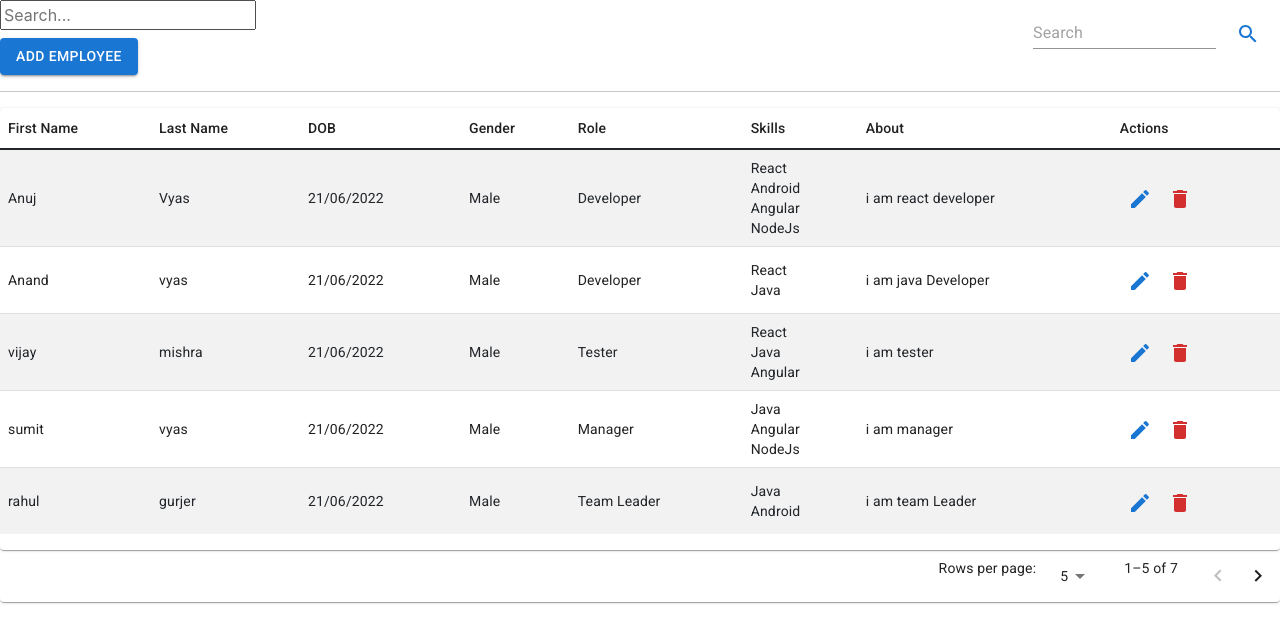
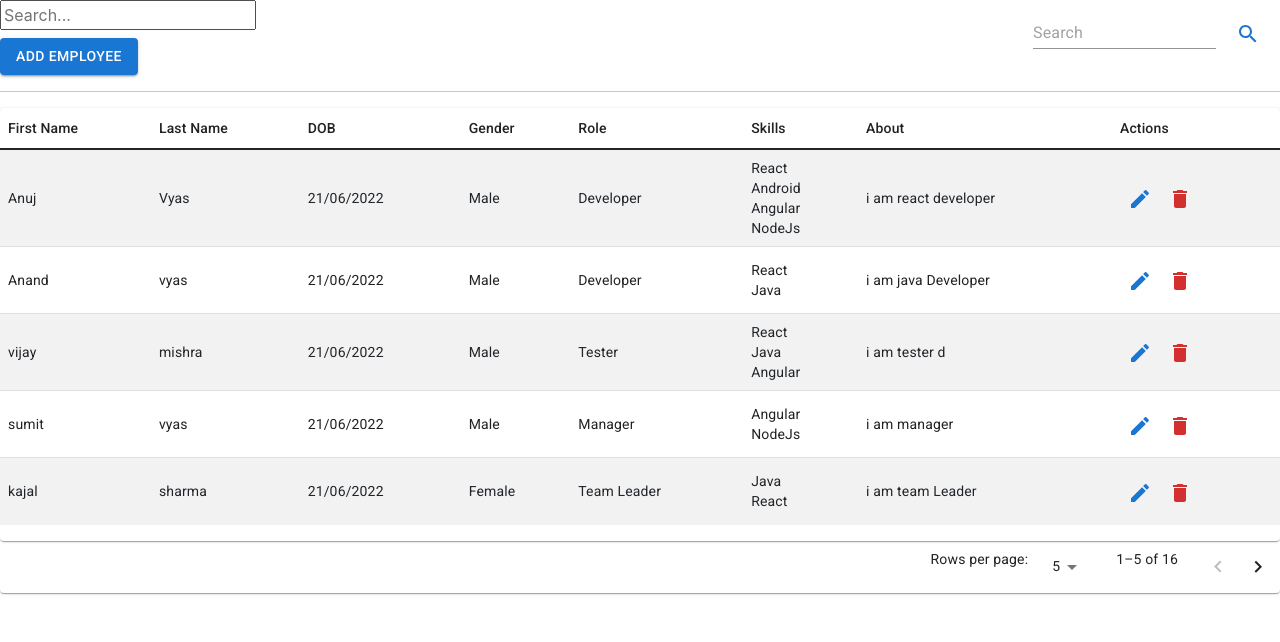
Before and after one commit to anujvyas1002/EmpoyeeProject, a React (Create React App) app in the folder updateEmployeeProject/EmpoyeeProject/: page / in a window 1280 px wide. Shown: the top 642 px of the page. Built offline with nearby package versions, Linux system fonts and the light colour scheme; data requests are answered from the project's data file.

Commit message:
panding table show date formatting

```diff
--- a/updateEmployeeProject/EmpoyeeProject/db.json
+++ b/updateEmployeeProject/EmpoyeeProject/db.json
@@ -95,7 +95,7 @@
       "firstName": "vijay",
       "lastName": "mishra",
       "dob": "21/06/2022",
-      "employee_about": "i am tester",
+      "employee_about": "i am tester d",
       "gender": "Male",
       "role": {
         "role": "Tester"
@@ -127,37 +127,12 @@
       },
       "skills": [
         {
-          "id": 1,
-          "skill": "Java"
-        },
-        {
           "id": 4,
           "skill": "Angular"
         },
         {
           "id": 2,
           "skill": "NodeJs"
-        }
-      ]
-    },
-    {
-      "id": 1655793471247,
-      "firstName": "rahul",
-      "lastName": "gurjer",
-      "dob": "21/06/2022",
-      "employee_about": "i am team Leader",
-      "gender": "Male",
-      "role": {
-        "role": "Team Leader"
-      },
-      "skills": [
-        {
-          "id": 1,
-          "skill": "Java"
-        },
-        {
-          "id": 5,
-          "skill": "Android"
         }
       ]
     },
@@ -198,6 +173,200 @@
           "skill": "Angular"
         }
       ]
+    },
+    {
+      "id": 1655829251097,
+      "firstName": "sdfg",
+      "lastName": "sdfgh",
+      "dob": "21/06/2022",
+      "employee_about": "fhgjhbkj",
+      "gender": "Male",
+      "role": {
+        "role": "Tester"
+      },
+      "skills": [
+        {
+          "id": 2,
+          "skill": "NodeJs"
+        },
+        {
+          "id": 5,
+          "skill": "Android"
+        }
+      ]
+    },
+    {
+      "id": 1655830061756,
+      "firstName": "jkjhgf",
+      "lastName": "jjhgf",
+      "dob": "15/06/2022",
+      "employee_about": "njbhgcf",
+      "gender": "Male",
+      "role": {
+        "role": "Tester"
+      },
+      "skills": [
+        {
+          "id": 3,
+          "skill": "React"
+        },
+        {
+          "id": 2,
+          "skill": "NodeJs"
+        }
+      ]
+    },
+    {
+      "id": 1655830416945,
+      "firstName": "sdfgh",
+      "lastName": "sdfgh",
+      "dob": "21/06/2022",
+      "employee_about": "dfgh",
+      "gender": "Male",
+      "role": {
+        "role": "Tester"
+      },
+      "skills": [
+        {
+          "id": 2,
+          "skill": "NodeJs"
+        }
+      ]
+    },
+    {
+      "id": 1655832366414,
+      "firstName": "sdfgh",
+      "lastName": "sdfgh",
+      "dob": "21/06/2022",
+      "employee_about": "sdfgh",
+      "gender": "Male",
+      "role": {
+        "role": "Tester"
+      },
+      "skills": [
+        {
+          "id": 2,
+          "skill": "NodeJs"
+        }
+      ]
+    },
+    {
+      "id": 1655832393499,
+      "firstName": "sdfgh",
+      "lastName": "sdfgh",
+      "dob": "04/06/2022",
+      "employee_about": "sdfghj",
+      "gender": "Male",
+      "role": {
+        "role": "Tester"
+      },
+      "skills": [
+        {
+          "id": 2,
+          "skill": "NodeJs"
+        },
+        {
+          "id": 3,
+          "skill": "React"
+        }
+      ]
+    },
+    {
+      "id": 1655832568961,
+      "firstName": "vijayyy",
+      "lastName": "mishu",
+      "dob": "21/06/2022",
+      "employee_about": "asdfgh",
+      "gender": "Male",
+      "role": {
+        "role": "Tester"
+      },
+      "skills": [
+        {
+          "id": 3,
+          "skill": "React"
+        },
+        {
+          "id": 2,
+          "skill": "NodeJs"
+        }
+      ]
+    },
+    {
+      "id": 1655832641809,
+      "firstName": "nggc",
+      "lastName": "hjgfd",
+      "dob": "21/06/2022",
+      "employee_about": "kkjyhtgfd",
+      "gender": "Male",
+      "role": {
+        "role": "Tester"
+      },
+      "skills": [
+        {
+          "id": 2,
+          "skill": "NodeJs"
+        },
+        {
+          "id": 4,
+          "skill": "Angular"
+        }
+      ]
+    },
+    {
+      "id": 1655832729871,
+      "firstName": "ghj",
+      "lastName": "sdfg",
+      "dob": "21/06/2022",
+      "employee_about": "asdfgh",
+      "gender": "Male",
+      "role": {
+        "role": "Tester"
+      },
+      "skills": [
+        {
+          "id": 2,
+          "skill": "NodeJs"
+        }
+      ]
+    },
+    {
+      "id": 1655834544334,
+      "firstName": "jygtdrf",
+      "lastName": "kuftdf",
+      "dob": "18-6-2001",
+      "employee_about": "jtdgrse",
+      "gender": "Male",
+      "role": {
+        "role": "Tester"
+      },
+      "skills": [
+        {
+          "id": 3,
+          "skill": "React"
+        }
+      ]
+    },
+    {
+      "id": 1655834958013,
+      "firstName": "jgytgdfd",
+      "lastName": "jhgfd",
+      "dob": "2007-06-03T18:30:00.000Z",
+      "employee_about": "klkuftdrfjuyg",
+      "gender": "Female",
+      "role": {
+        "role": "Manager"
+      },
+      "skills": [
+        {
+          "id": 2,
+          "skill": "NodeJs"
+        },
+        {
+          "id": 3,
+          "skill": "React"
+        }
+      ]
     }
   ]
 }
--- a/updateEmployeeProject/EmpoyeeProject/src/components/AddEmployee.js
+++ b/updateEmployeeProject/EmpoyeeProject/src/components/AddEmployee.js
@@ -1,10 +1,8 @@
 import React, { useState } from "react";
 import { Modal } from "react-bootstrap";
-import { Button, Input, NativeSelect } from "@mui/material";
+import { Button, Input, NativeSelect, Stack, TextField } from "@mui/material";
 import { useForm } from "react-hook-form";
 import axios from "axios";
-import Stack from "@mui/material/Stack";
-import TextField from "@mui/material/TextField";
 import { AdapterDateFns } from "@mui/x-date-pickers/AdapterDateFns";
 import { LocalizationProvider } from "@mui/x-date-pickers/LocalizationProvider";
 import { DesktopDatePicker } from "@mui/x-date-pickers/DesktopDatePicker";
@@ -19,24 +17,24 @@ const AddEmployee = (props) => {
     mode: "onTouched"
   });
 
-  // const [selectedDate, setSelectedDate] = useState(new Date());
-
   const [show, setShow] = useState(false);
   const [skills, setSkills] = useState([]);
   const [roles, setRoles] = useState([]);
   const [selectedSkills, setSelectedSkills] = useState([]);
+  const [selectedDate, setSelectedDate] = useState();
 
   let req;
-  // console.log(errors)
   const onSubmit = (data) => {
     console.log(data);
+    // const datecheck = new Date(selectedDate)
+    // const NewDate = datecheck.getDate()+'-'+(datecheck.getMonth() + 1)+'-'+datecheck.getFullYear();
+    // console.log(NewDate);
 
-    // console.log(AddSkill);
     req = {
       id: Date.now(),
       firstName: data.firstName,
       lastName: data.lastName,
-      dob: data.dob,
+      dob: selectedDate,
       employee_about: data.employee_about,
       gender: data.gender,
       role: { role: data.role },
@@ -46,11 +44,12 @@ const AddEmployee = (props) => {
     createPost(req);
   };
 
+
+
   function createPost(req) {
     axios.post("http://localhost:3000/employees", req).then((response) => {
-      console.log(response.status);
+      console.log(response)
       props.fetchAllRecord();
-
       resetField("id");
       resetField("firstName");
       resetField("lastName");
@@ -79,14 +78,12 @@ const AddEmployee = (props) => {
   function skillsData() {
     axios.get(`http://localhost:3000/skills`).then((response) => {
       setSkills(response.data);
-      console.log(response.data);
     });
   }
 
   function rolesData() {
     axios.get(`http://localhost:3000/roles`).then((response) => {
       setRoles(response.data);
-      console.log(response.data);
     });
   }
 
@@ -98,19 +95,13 @@ const AddEmployee = (props) => {
   };
 
   function skillCheck(e, skill) {
-    console.log(skill);
-    console.log(skills);
     let newSkills = [...selectedSkills];
-
     var index = selectedSkills.findIndex((o) => o.id === skill.id);
-    console.log("index" + index);
     if (index === -1) {
       newSkills.push(skill);
     } else {
       newSkills.splice(index, 1);
     }
-
-    console.log(newSkills);
     setSelectedSkills(newSkills);
   }
 
@@ -231,27 +222,29 @@ const AddEmployee = (props) => {
               )}
             </div>
 
-            <div className="form-group">
+
+             <div className="form-group">
               <LocalizationProvider dateAdapter={AdapterDateFns}>
-              <label htmlFor="dob">Date of Birth</label>
-
+                <label htmlFor="dob">Date of Birth</label>
                 <Stack spacing={3}>
-                     <DesktopDatePicker
+                  <DesktopDatePicker
                     // label="For desktop"
                     inputFormat="dd/MM/yyyy"
-                    // value = {selectedDate}
                     className="form-control"
+                    value={selectedDate}
                     {...register("dob", { required: "DOB is Required" })}
-                    // onChange={(newValue) => {
-                    //   setSelectedDate(newValue);
-                    // }}
-                      maxDate={new Date()}
+                    onChange={(newValue) => {
+                      setSelectedDate(newValue);
+                    }}
+                    maxDate={new Date()}
                     renderInput={(params) => <TextField {...params} />}
                   />
                 </Stack>
               </LocalizationProvider>
 
-              {errors.dob && <span  className="text-danger"> {errors.dob.message}</span>}
+              {errors.dob && (
+                <span className="text-danger"> {errors.dob.message}</span>
+              )}
             </div>
 
             <div className="form-group">
--- a/updateEmployeeProject/EmpoyeeProject/src/components/DatePiker.js
+++ b/updateEmployeeProject/EmpoyeeProject/src/components/DatePiker.js
@@ -1,4 +1,3 @@
-
 
 import  React,{useState} from 'react';
 import TextField from '@mui/material/TextField';
--- a/updateEmployeeProject/EmpoyeeProject/src/components/SearchEmployee.js
+++ b/updateEmployeeProject/EmpoyeeProject/src/components/SearchEmployee.js
@@ -1,5 +1,4 @@
 import { useEffect, useState } from "react";
-
 import axios from "axios";
 
 function SearchEmployee() {
@@ -15,11 +14,9 @@ function SearchEmployee() {
   return (
     <div >
       <input
-
         placeholder="Search..."
         onChange={(e) => setQuery(e.target.value)}
       />
-
     </div>
   );
 }
```
Also changed, not shown: updateEmployeeProject/EmpoyeeProject/src/components/EmployeeTable.js (+38 -74 lines), updateEmployeeProject/EmpoyeeProject/src/components/RemoveEmployee.js (+5 -2 lines), updateEmployeeProject/EmpoyeeProject/src/components/UpdateEmployee.js (+19 -62 lines).
